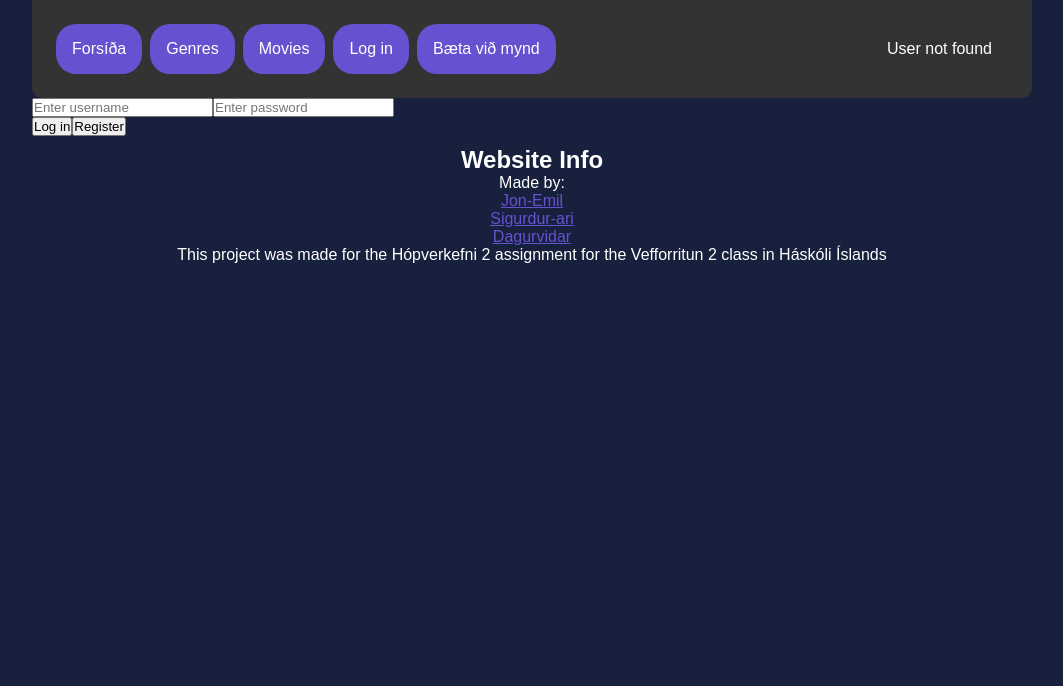
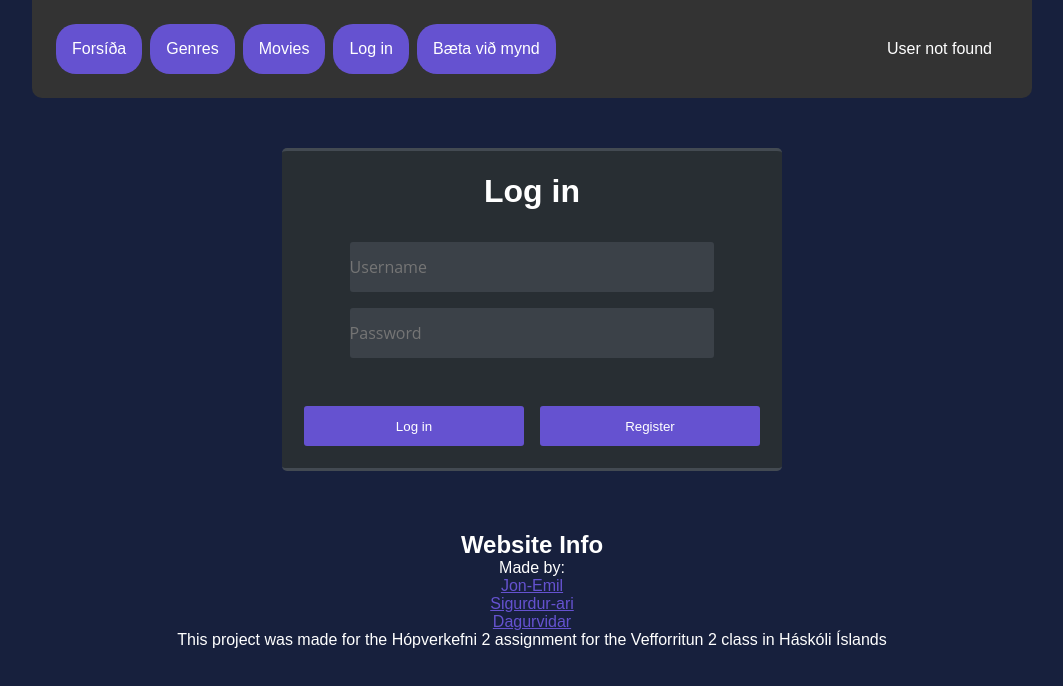
Before and after one commit to Jon-Emil/vef2-h2, a Next.js app: page /login in a window 1280 px wide. Shown: the top 686 px of the page, without its empty margins (108-1171 px from the left). Built offline with nearby package versions, Linux system fonts and the light colour scheme; no server answers.

Commit message:
styling á forms

```diff
--- a/src/app/login/page.tsx
+++ b/src/app/login/page.tsx
@@ -1,10 +1,11 @@
 import Navigation from "@/components/Navigation/Navigation";
+import styles from "../page.module.css";
 import Login from "@/components/Login/Login";
 
 export default async function Home() {
 
   return (
-    <div>
+    <div className={styles.page}>
       <Navigation />
       <Login/>
     </div>
--- /dev/null
+++ b/src/components/Login/Login.module.css
@@ -0,0 +1,83 @@
+
+.login input {
+  border: none;
+  font-family: 'Open Sans', Arial, sans-serif;
+  font-size: 16px;
+  line-height: 1.5em;
+  padding: 0;
+}
+
+.login {
+  margin: 50px auto;
+  width: 50%;
+}
+
+.login form {
+  margin: auto;
+  padding: 22px 22px 22px 22px;
+  width: 100%;
+  border-radius: 5px;
+  background: #282e33;
+  border-top: 3px solid #434a52;
+  border-bottom: 3px solid #434a52;
+}
+
+.heading_container{
+    display: flex;
+    flex-direction: column;
+
+    justify-content: center;
+    align-items: center;
+
+    margin-bottom: 2rem;
+}
+
+.field_container{
+    display: flex;
+    flex-direction: column;
+
+    justify-content: center;
+    align-items: center;
+}
+
+.login_user_inp {
+  background-color: #3b4148;
+  border-radius: 3px;
+  color: #a9a9a9;
+  margin-bottom: 1em;
+  padding: 0 16px;
+  width: 80%;
+  height: 50px;
+}
+
+.login_pass_inp {
+  background-color: #3b4148;
+  border-radius: 3px;
+  color: #a9a9a9;
+  margin-bottom: 1em;
+  padding: 0 16px;
+  width: 80%;
+  height: 50px;
+}
+
+.button_container{
+    display: flex;
+    flex-direction: row;
+    gap: 1rem;
+
+    margin-top: 2rem;
+}
+
+.submit_buttons {
+  background: var(--main-accent);
+  border: 0;
+  width: 100%;
+  height: 40px;
+  border-radius: 3px;
+  color: white;
+  cursor: pointer;
+  transition: background 0.3s ease-in-out;
+}
+.submit_buttons:hover {
+  background: #7A69DC;
+}
--- a/src/components/Login/Login.tsx
+++ b/src/components/Login/Login.tsx
@@ -3,6 +3,7 @@
 import { QuestionsApi } from "@/api";
 import { UserInfo } from "@/types";
 import { useState } from "react";
+import styles from './Login.module.css'
 
 export default function Login() {
     const [username, setUsername] = useState<string>("")
@@ -30,27 +31,40 @@ export default function Login() {
     }
 
   return (
-    <form onSubmit={submitForm}>
+    <div className={styles.login}>
+        <form onSubmit={submitForm} name="form-login">
+            <div className={styles.heading_container}>
+                <h1>Log in</h1>
+            </div>
+
+            <div className={styles.field_container}>
                 <input
+                className={styles.login_user_inp}
                 type="text"
                 name="username"
-        placeholder="Enter username"
+                placeholder="Username"
                 required
                 value={username}
                 onChange={(e) => setUsername(e.target.value)}
                 />
+            </div>
+
+            <div className={styles.field_container}>
                 <input
+                className={styles.login_pass_inp}
                 type="password"
                 name="password"
-        placeholder="Enter password"
+                placeholder="Password"
                 required
                 value={password}
                 onChange={(e) => setPassword(e.target.value)}
                 />
-        <div>
-            <button type="submit">Log in</button>
-            <button type="submit">Register</button>
+            </div>
+            <div className={styles.button_container}>
+                <button type="submit" className={styles.submit_buttons}>Log in</button>
+                <button type="submit" className={styles.submit_buttons}>Register</button>
             </div>
         </form>
+    </div>
   );
 }
--- a/src/components/MovieForm/MovieForm.module.css
+++ b/src/components/MovieForm/MovieForm.module.css
@@ -1,20 +1,171 @@
-.form{
+.created{
+    margin: auto;
+    padding: 22px 22px 22px 22px;
+    width: 100%;
+    border-radius: 5px;
+    background: #282e33;
+    border-top: 3px solid #434a52;
+    border-bottom: 3px solid #434a52;
+}
+
+.movie_form{
+    margin: 50px auto;
+    width: 70%;
+    max-width: 1000px;
+    padding: 0 1rem;
+}
+
+.movie_form input{
+    border: none;
+    font-family: 'Open Sans', Arial, sans-serif;
+    font-size: 16px;
+    line-height: 1.5em;
+    padding: 0;
+}
+
+.movie_form form{
+    margin: auto;
+    padding: 22px 22px 22px 22px;
+    width: 100%;
+    border-radius: 5px;
+    background: #282e33;
+    border-top: 3px solid #434a52;
+    border-bottom: 3px solid #434a52;
+}
+
+.heading_container{
     display: flex;
     flex-direction: column;
-    gap: 2rem;
 
-    margin-top: 2rem;
-    background-color: #333;
-    padding: 2rem;
+    justify-content: center;
+    align-items: center;
 
-    border-radius: 20px;
-
-    width: 80%;
+    margin-bottom: 2rem;
 }
 
-.labelForField{
+.middle_text{
+    width: 80%;
+    margin-bottom: 0.5rem;
+
+    font-size: 1.2rem;
+}
+
+
+.field_container{
     display: flex;
-    flex-direction: row;
+    flex-direction: column;
+
+    justify-content: center;
+    align-items: center;
+
+    margin-bottom: 1rem;
+}
+
+.genres_list {
+    display: grid;
+    grid-template-columns: repeat(auto-fill, minmax(150px, 1fr));
+    gap: 1rem;
+    width: 80%;
+
+    margin-bottom: 1rem;
+}
+
+.genres_list label {
+    display: flex;
+    align-items: center;
+    gap: 0.5rem;
+    background: #3b4148;
+    padding: 0.5rem;
+    border-radius: 10px;
+    transition: background-color 0.3s ease;
+}
+
+.genres_list label:hover {
+    background: #49515a;
+}
+
+.user_inp_title{
+    background-color: #3b4148;
+    border-radius: 3px;
+    color: #a9a9a9;
+    margin-bottom: 1em;
+    padding: 0 16px;
+    width: 80%;
+    height: 50px;
+}
+.user_inp_desc{
+    background-color: #3b4148;
+    border-radius: 3px;
+    color: #a9a9a9;
+    margin-bottom: 1em;
+    padding: 0 16px;
+    width: 80%;
+    height: 100px;
+}
+
+.user_inp_year{
+    background-color: #3b4148;
+    border-radius: 3px;
+    color: #a9a9a9;
+    margin-bottom: 1em;
+    padding: 0 16px;
+    width: 80%;
+    height: 50px;
+}
+
+.user_inp_director{
+    background-color: #3b4148;
+    border-radius: 3px;
+    color: #a9a9a9;
+    margin-bottom: 1em;
+    padding: 0 16px;
+    width: 80%;
+    height: 50px;
+}
+
+.file_input {
+    display: none;
+}
+
+.file_label {
+    display: flex;
+    align-items: center;
+    justify-content: center;
+    gap: 0.5rem;
+    background-color: #3b4148;
+    color: white;
+    padding: 0.75rem 1.5rem;
+    border-radius: 10px;
+    font-size: 1rem;
+    cursor: pointer;
+    transition: background-color 0.3s ease;
+    margin-bottom: 0.8rem;
+}
+
+.file_label:hover {
+    background-color: #49515a;
+}
+
+.file_name {
+    font-size: 1.1rem;
+    color: white;
+    text-align: center;
+  }
+
+.submit_button {
+    background: var(--main-accent);
+    border: 0;
+    width: 30%;
+    height: 40px;
+    border-radius: 3px;
+    color: white;
+    cursor: pointer;
+    transition: background 0.3s ease-in-out;
+    margin: 1rem 0 0 0;
+
+    font-size: 1.2rem;
     font-weight: bold;
-    font-size: 1rem;
-}
+  }
+  .submit_button:hover {
+    background: #7A69DC;
+  }
```
Also changed, not shown: src/components/MovieForm/MovieForm.tsx (+64 -32 lines). Lines whose indentation alone changed are shown as unchanged.
